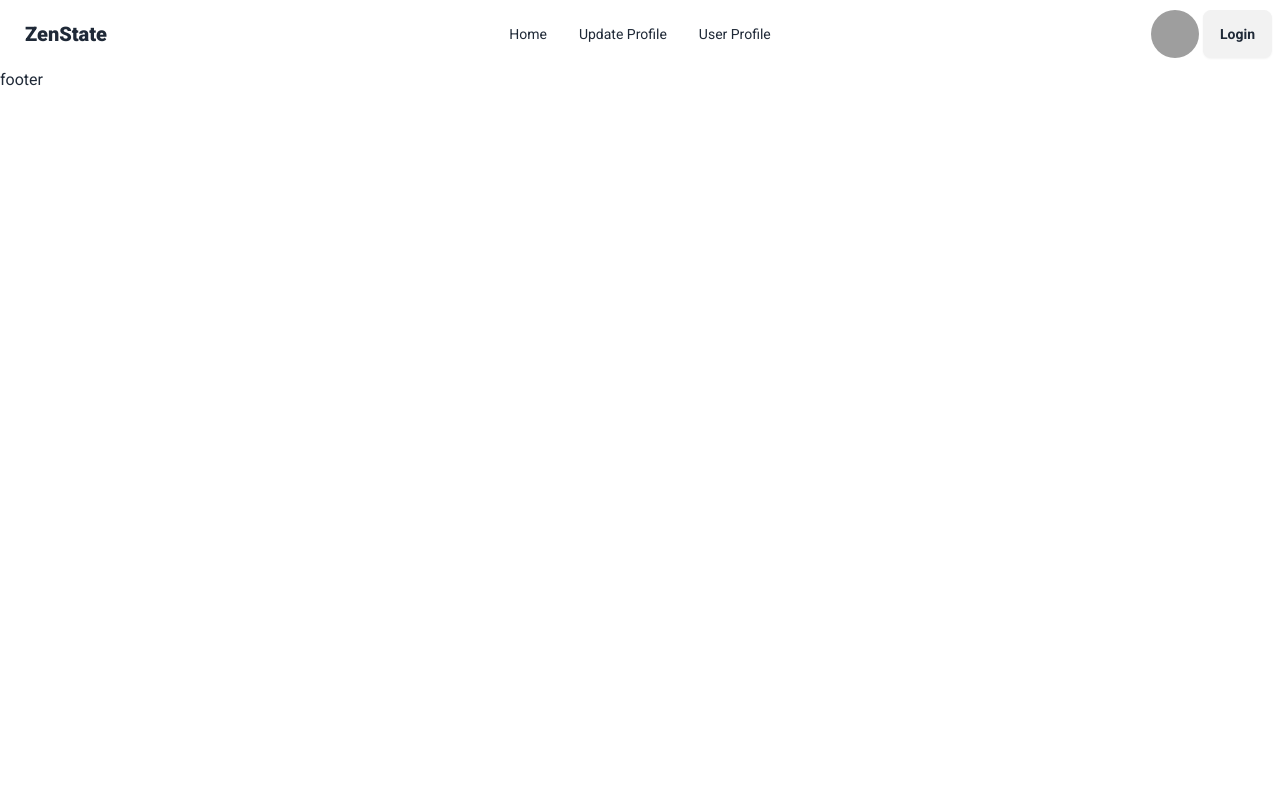
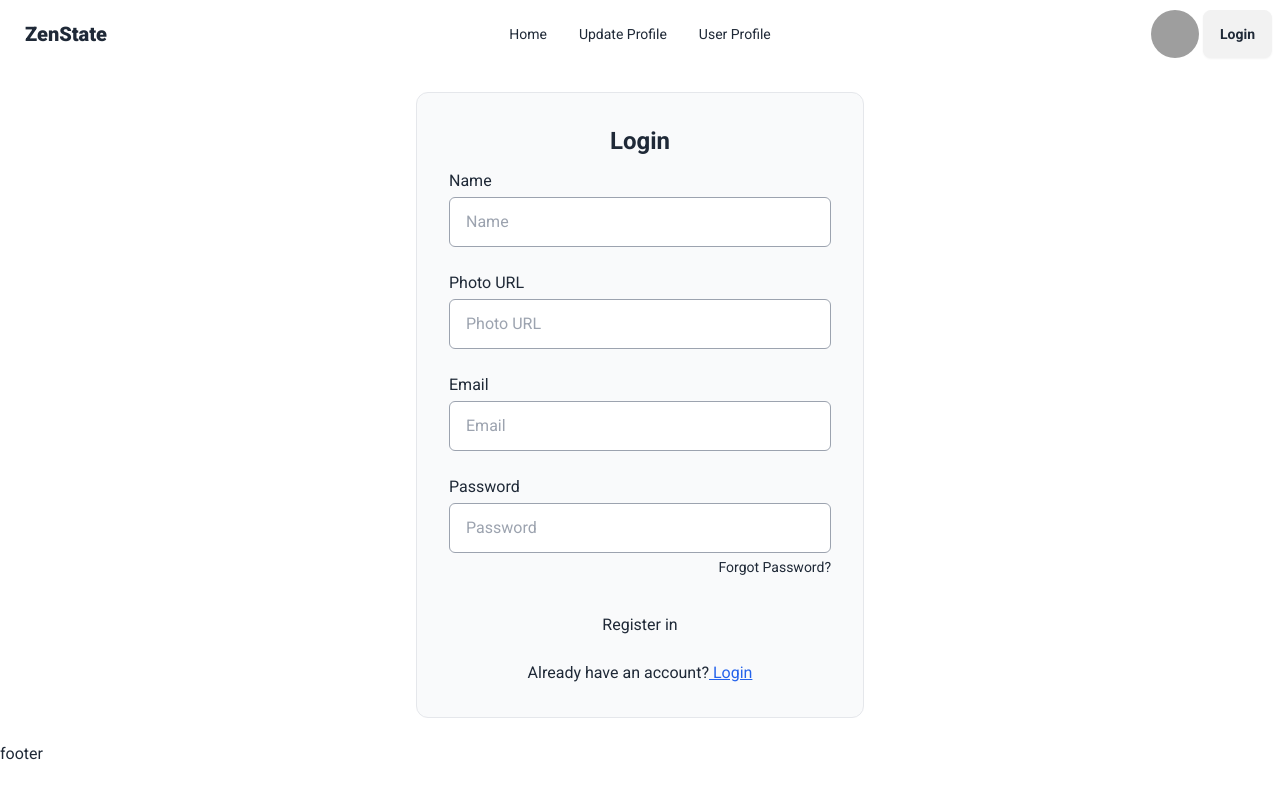
Before and after one commit to jawadibrahimshopnil/ZenState, a React (Vite) app: page /register in a window 1280 px wide. Built offline with nearby package versions, Linux system fonts and the light colour scheme; grey boxes are pictures that could not be loaded.

Commit message:
added register page

```diff
--- a/src/pages/Register.jsx
+++ b/src/pages/Register.jsx
@@ -1,6 +1,35 @@
 const Register = () => {
     return (
-        <div></div>
+        <section className="grid place-items-center m-6">
+            <div className="w-full max-w-md p-8 space-y-3 rounded-xl bg-gray-50 border">
+                <h1 className="text-2xl font-bold text-center">Login</h1>
+                <form noValidate="" action="" className="space-y-6">
+                    <div className="space-y-1">
+                        <label htmlFor="name" className="block dark:text-gray-600">Name</label>
+                        <input type="text" name="name" id="name" placeholder="Name" className="w-full px-4 py-3 border rounded-md border-gray-400" />
+                    </div>
+                    <div className="space-y-1">
+                        <label htmlFor="photoUrl" className="block dark:text-gray-600">Photo URL</label>
+                        <input type="text" name="photoUrl" id="photoUrl" placeholder="Photo URL" className="w-full px-4 py-3 border rounded-md border-gray-400" />
+                    </div>
+                    <div className="space-y-1">
+                        <label htmlFor="email" className="block dark:text-gray-600">Email</label>
+                        <input type="text" name="email" id="email" placeholder="Email" className="w-full px-4 py-3 border rounded-md border-gray-400" />
+                    </div>
+                    <div className="space-y-1">
+                        <label htmlFor="password" className="block dark:text-gray-600">Password</label>
+                        <input type="password" name="password" id="password" placeholder="Password" className="w-full px-4 py-3 border rounded-md border-gray-400" />
+                        <div className="flex justify-end text-sm dark:text-gray-600">
+                            <a rel="noopener noreferrer" href="#">Forgot Password?</a>
+                        </div>
+                    </div>
+                    <button className="block w-full p-3 text-center rounded-md dark:text-gray-50 dark:bg-violet-600">Register in</button>
+                </form>
+                <p className=" text-center sm:px-6 dark:text-gray-600">Already have an account?
+                    <a rel="noopener noreferrer" href="#" className="underline text-blue-600"> Login</a>
+                </p>
+            </div>
+        </section>
     );
 };
 
```
